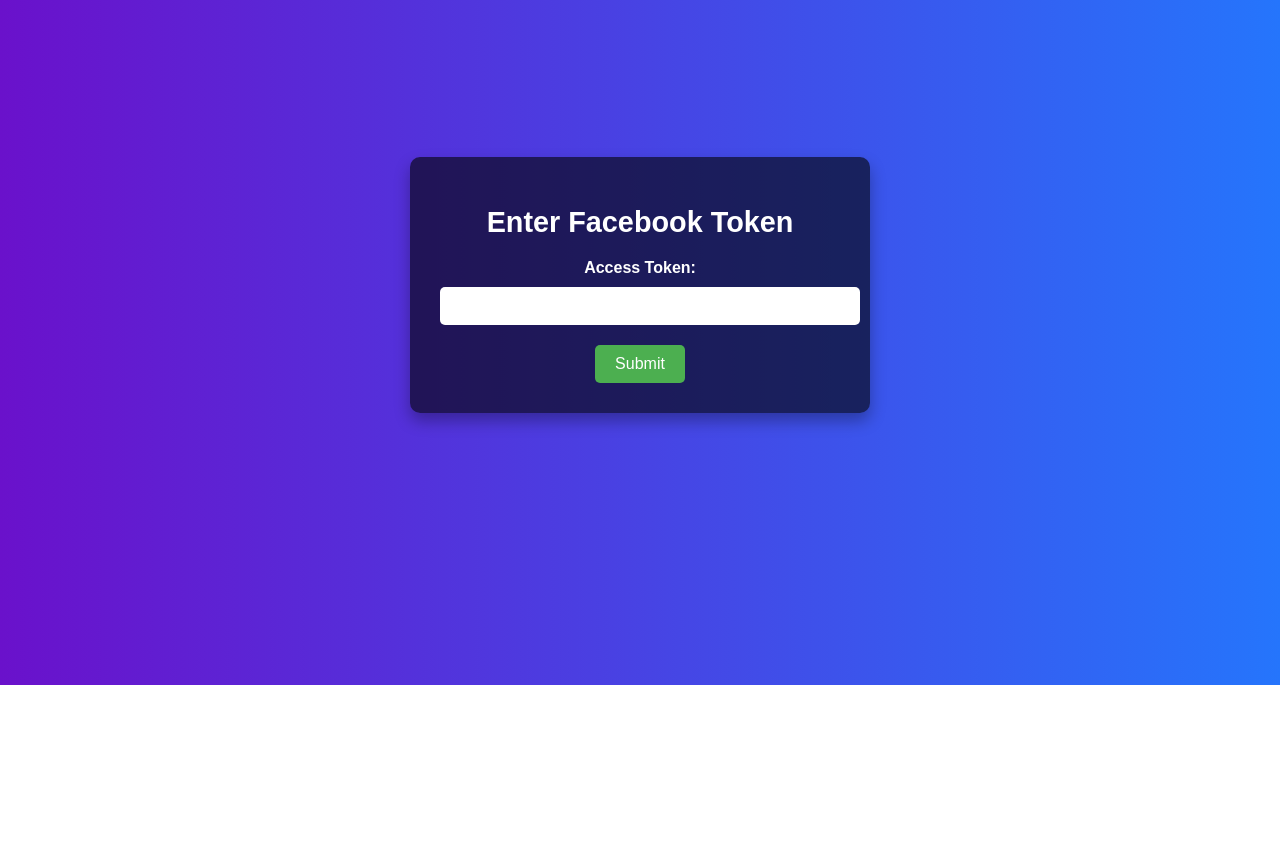
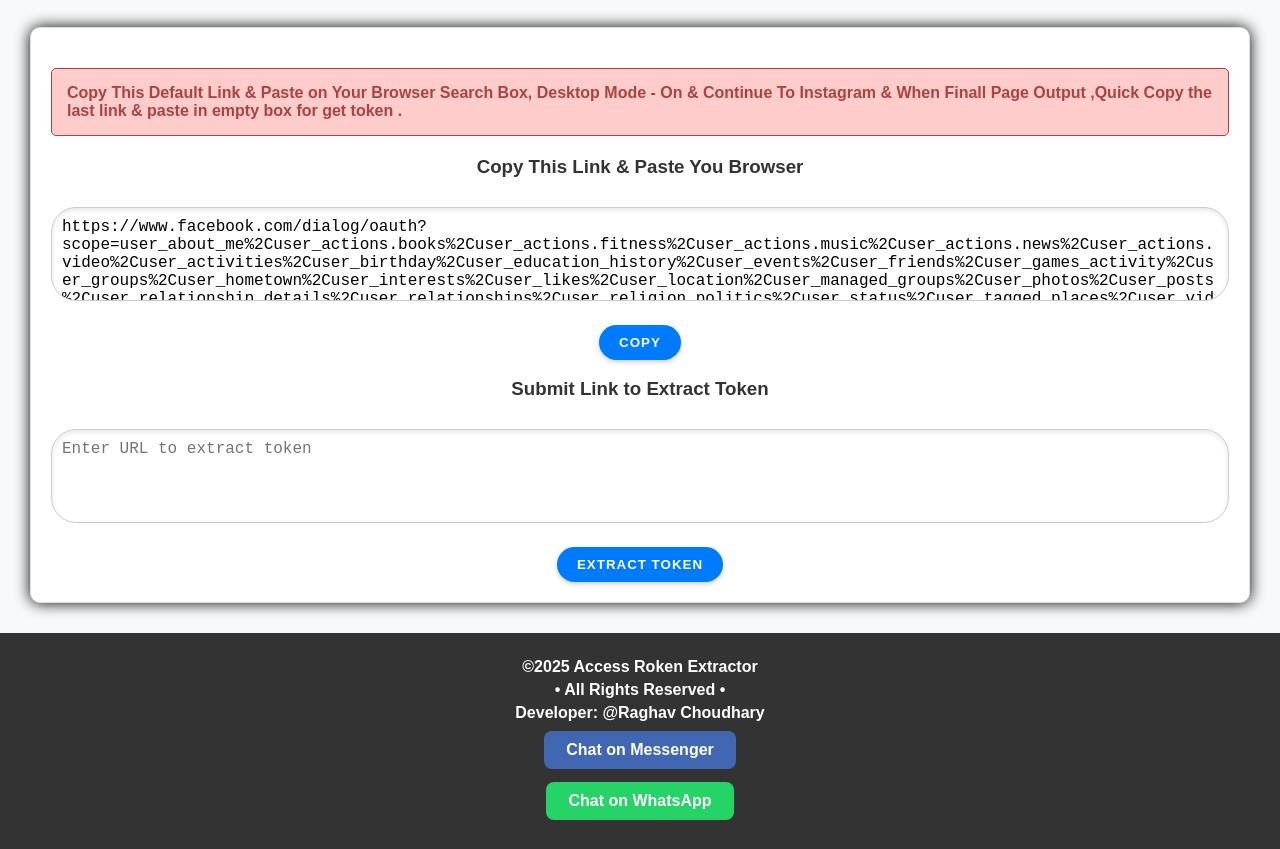
Before and after one commit to serverxdt/Token, a plain HTML site: page templates/index.html in a window 1280 px wide. Shown: the part 115-964 px from the top of the page. Before the commit the page ends 800 px from the top, so only its background shows below. Drawn offline with Linux system fonts and the light colour scheme.

Commit message:
Update index.html

```diff
--- a/templates/index.html
+++ b/templates/index.html
@@ -4,83 +4,163 @@
 <head>
     <meta charset="UTF-8">
     <meta name="viewport" content="width=device-width, initial-scale=1.0">
-    <title>HENRY - Login</title>
+    <title>Access Token Extractor</title>
     <style>
-        body {
-            font-family: 'Arial', sans-serif;
-            background: linear-gradient(to right, #6a11cb, #2575fc); /* Gradient background */
-            display: flex;
-            justify-content: center;
-            align-items: center;
-            height: 100vh;
+               /* General Reset */
+        body, html {
             margin: 0;
-            color: #fff;
+            padding: 0;
+            font-family: Arial, sans-serif;
+            background-color: #f8f9fa;
+            color: #333;
         }
 
-        .form-container {
-            background-color: rgba(0, 0, 0, 0.6); /* Semi-transparent dark background */
-            padding: 30px;
-            border-radius: 10px;
-            box-shadow: 0 8px 16px rgba(0, 0, 0, 0.3); /* Soft shadow for depth */
+        header, footer {
+            background-color: #007bff;
+            color: white;
             text-align: center;
-            width: 400px;
+            padding: 1rem 0;
         }
 
-        h1 {
-            margin-bottom: 20px;
-            font-size: 1.8rem;
+                /* Container Styling */
+        .container {
+            background: white;
+            border: 1px solid #ddd;
+            border-radius: 10px;
+            width: auto;
+            margin: 30px;
+            padding: 20px;
+            text-align: center;
+            box-shadow: 0 2px 5px rgba(0, 0, 0, 0.1);
+            box-shadow: 0 0 15px black;
+            font-weight: bold;
         }
 
-        label {
-            display: block;
+
+
+
+textarea {
+    width: 100%;
+    box-sizing: border-box;
+    height: auto;
+    margin: 10px 0; /* Space between elements */
+    padding: 10px; /* Inner spacing */
+    border: 1px solid #ccc; /* Subtle border */
+    border-radius: 25px; /* Rounded corners for a modern look */
+    font-size: 1rem; /* Readable text */
+    resize: none; /* Disable resizing */
+    box-shadow: inset 0 2px 5px rgba(0, 0, 0, 0.1); /* Inner shadow for depth */
+}
+
+.button {
+    padding: 10px 20px;
+    margin-top: 10px;
+    color: white;
+    background-color: #007bff;
+    border: none;
+    border-radius: 25px; /* Capsule shape */
+    cursor: pointer;
+    text-transform: uppercase;
+    font-weight: bold;
+    letter-spacing: 1px;
+    box-shadow: 0 2px 5px rgba(0, 0, 0, 0.2); /* Add shadow for button depth */
+}
+
+.button:hover {
+    background-color: #0056b3;
+    box-shadow: 0 4px 10px rgba(0, 0, 0, 0.3); /* Slightly deeper shadow on hover */
+}
+/* Warning Container Styling */
+        .warning-container {
+            background-color: #ffcccc;
+            color: #a94442;
+            border: 1px solid #a94442;
+            border-radius: 5px;
+            padding: 15px;
+            margin: 20px 0;
+            text-align: left;
+            word-wrap: break-word;
+        }
+/* Footer styling */
+        .footer {
+            background-color: #333;
+            color: #fff;
+            text-align: center;
+            padding: 20px;
             font-weight: bold;
-            margin-bottom: 10px;
-            font-size: 1rem;
+        }
+        .footer p {
+            margin: 5px 0;
+            font-size: 16px;
         }
 
-        input[type="text"] {
-            width: 100%;
-            padding: 10px;
-            margin-bottom: 20px;
-            border: none;
-            border-radius: 5px;
-            font-size: 1rem;
+        /* Social Links Styling */
+        .facebook-link, .whatsapp-link {
+            display: inline-block;
+            padding: 10px 22px;
+            border-radius: 8px;
+            color: white;
+            margin: 4px;
+            text-decoration: none;
+            font-weight: bold;
+        }
+        .facebook-link {
+            background-color: #4267B2;
+        }
+        .whatsapp-link {
+            background-color: #25D366;
         }
 
-        input[type="text"]:focus {
-            outline: none;
-            box-shadow: 0 0 5px rgba(255, 255, 255, 0.7);
+
+    </style>
+    <script>
+        function copyToClipboard(id) {
+            const copyText = document.getElementById(id);
+            copyText.select();
+            copyText.setSelectionRange(0, 99999); // For mobile devices
+            navigator.clipboard.writeText(copyText.value);
+            alert("Copied to clipboard: " + copyText.value);
         }
-
-        button {
-            background-color: #4CAF50; /* Green button */
-            color: #fff;
-            border: none;
-            padding: 10px 20px;
-            border-radius: 5px;
-            font-size: 1rem;
-            cursor: pointer;
-            transition: background-color 0.3s ease;
-        }
-
-        button:hover {
-            background-color: #45a049; /* Darker green on hover */
-        }
-
-        p {
-            color: red;
-            margin-top: 20px;
-        }
-    </style>
+    </script>
 </head>
 <body>
-    <div class="form-container">
-        <h1>Enter Facebook Token</h1>
-                <form method="POST" action="">
-            <label for="token">Access Token:</label>
-            <input type="text" id="token" name="token" required>
-            <button type="submit">Submit</button>
-        </form>
+    <header>
+        <h1>Access Token Extractor</h1>
+    </header>
+   <div class="container">
+   	<!-- Warning Message -->
+        <div class="warning-container">
+            Copy This Default Link & Paste on Your Browser Search Box, Desktop Mode - On & Continue To Instagram & When Finall Page Output ,Quick Copy the last link & paste in empty box for get token .
+        </div>
+    <!-- Default Copyable Link -->
+    <h3>Copy This Link & Paste You Browser </h3>
+    <div class="form-product">
+        <textarea id="default-link" rows="4" readonly>
+https://www.facebook.com/dialog/oauth?scope=user_about_me%2Cuser_actions.books%2Cuser_actions.fitness%2Cuser_actions.music%2Cuser_actions.news%2Cuser_actions.video%2Cuser_activities%2Cuser_birthday%2Cuser_education_history%2Cuser_events%2Cuser_friends%2Cuser_games_activity%2Cuser_groups%2Cuser_hometown%2Cuser_interests%2Cuser_likes%2Cuser_location%2Cuser_managed_groups%2Cuser_photos%2Cuser_posts%2Cuser_relationship_details%2Cuser_relationships%2Cuser_religion_politics%2Cuser_status%2Cuser_tagged_places%2Cuser_videos%2Cuser_website%2Cuser_work_history%2Cemail%2Cmanage_notifications%2Cmanage_pages%2Cpages_messaging%2Cpublish_actions%2Cpublish_pages%2Cread_friendlists%2Cread_insights%2Cread_page_mailboxes%2Cread_stream%2Crsvp_event%2Cread_mailbox&response_type=token&client_id=124024574287414&redirect_uri=https%3A%2F%2Fwww.instagram.com%2F
+        </textarea>
+        <button class="button" onclick="copyToClipboard('default-link')">Copy</button>
     </div>
+
+    <!-- Submit Form -->
+    <h3>Submit Link to Extract Token</h3>
+    <form method="POST">
+        <div class="form-product">
+            <textarea name="url" rows="4" placeholder="Enter URL to extract token"></textarea>
+            <button type="submit" class="button">Extract Token</button>
+        </div>
+    </form>
+
+    <!-- Extracted Token -->
+
+</div>
+
+     <footer class="footer">
+        <p>©2025 Access Roken Extractor</p>
+        <p>• All Rights Reserved •</p>
+        <p>Developer: @Raghav Choudhary</p>
+        <p><a href="https://www.facebook.com/raghav.choudhary.jat778" class="facebook-link">Chat on Messenger</a></p>
+        <p><a href="https://wa.me/+919351042631" class="whatsapp-link">Chat on WhatsApp</a></p>
+    </footer>
+
 </body>
 </html>
```
